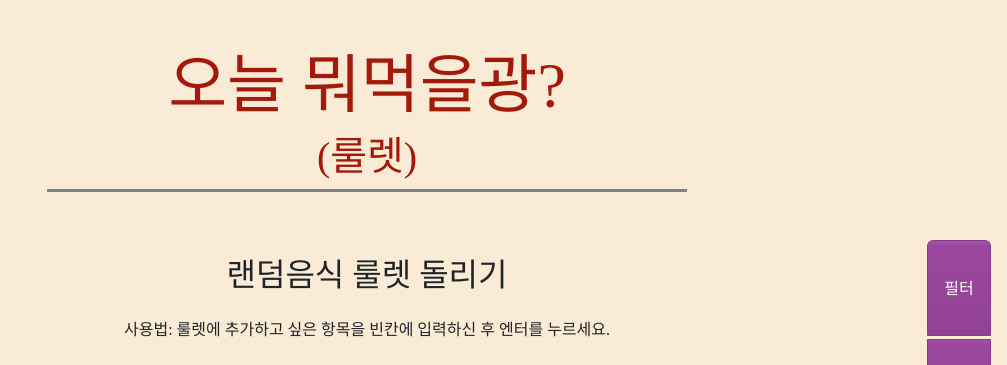
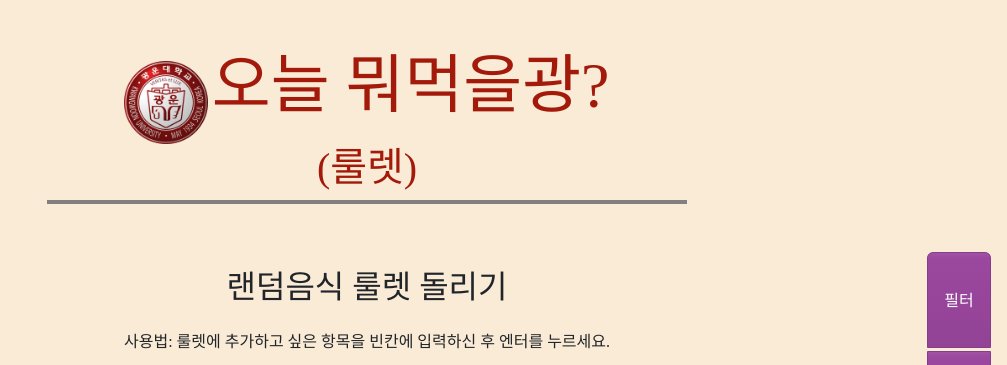
Before and after one commit to Jaewift/oneul-mwo-meok-eul-kwang, a Django app: page /roulette/ in a window 1280 px wide. Shown: the top 365 px of the page, without its empty margins (273-1280 px from the left). Run offline with Django 4.2, Linux system fonts and the light colour scheme; some libraries are stand-ins or nearby versions; some web fonts are replaced.

Commit message:
Update kweat_roulette.html

```diff
--- a/templates/kweat_roulette.html
+++ b/templates/kweat_roulette.html
@@ -1,5 +1,5 @@
 {% extends 'base.html' %}
-
+{% load static %}
 {% block content %}
 
     <style>
@@ -37,7 +37,10 @@
 
     <!-- 위 상단바 시작 -->
     <div class="mb-lg-5" style="text-align: center; margin-top: 3rem;">
-        <h1 style="color: #a31a0b; font-family:BMHANNAPro; font-size: 4rem">오늘 뭐먹을광?</h1>
+        <img src="{%static 'img/KWLogo.png'%}" style="max-width: 6.5%;">
+        <div style="display: inline-table;">
+        <h1 style="color: #a31a0b; font-size: 4rem; font-family:BMHANNAPro;">오늘 뭐먹을광?</h1>
+        </div>
         <h1 style="color: #a31a0b; font-family:BMHANNAPro;">(룰렛)</h1>
         <div class="card-body text-white mb-3" style="width: 40rem; height: 0.2rem; margin: auto; background-color: gray"></div>
     </div>
```
